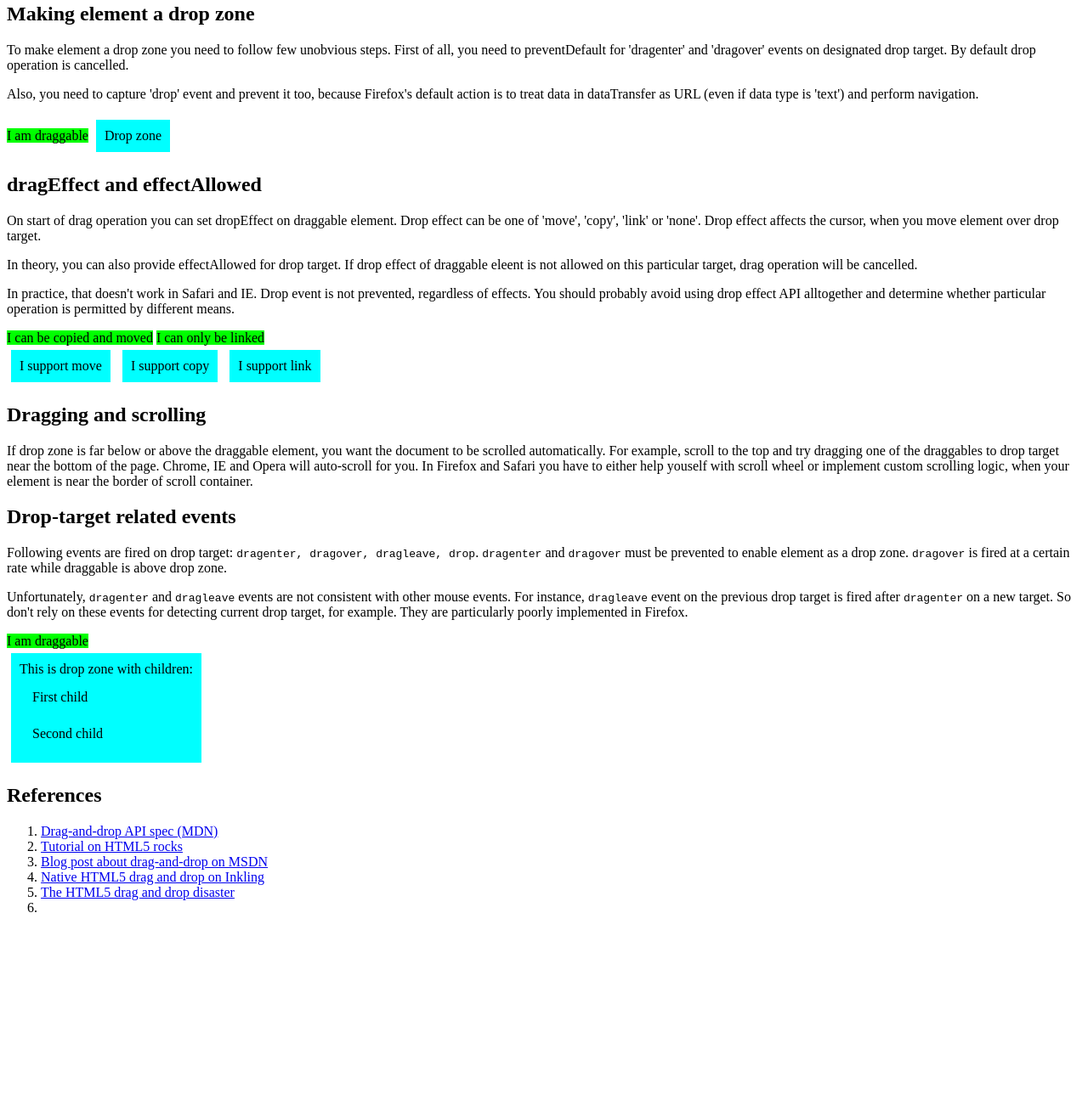
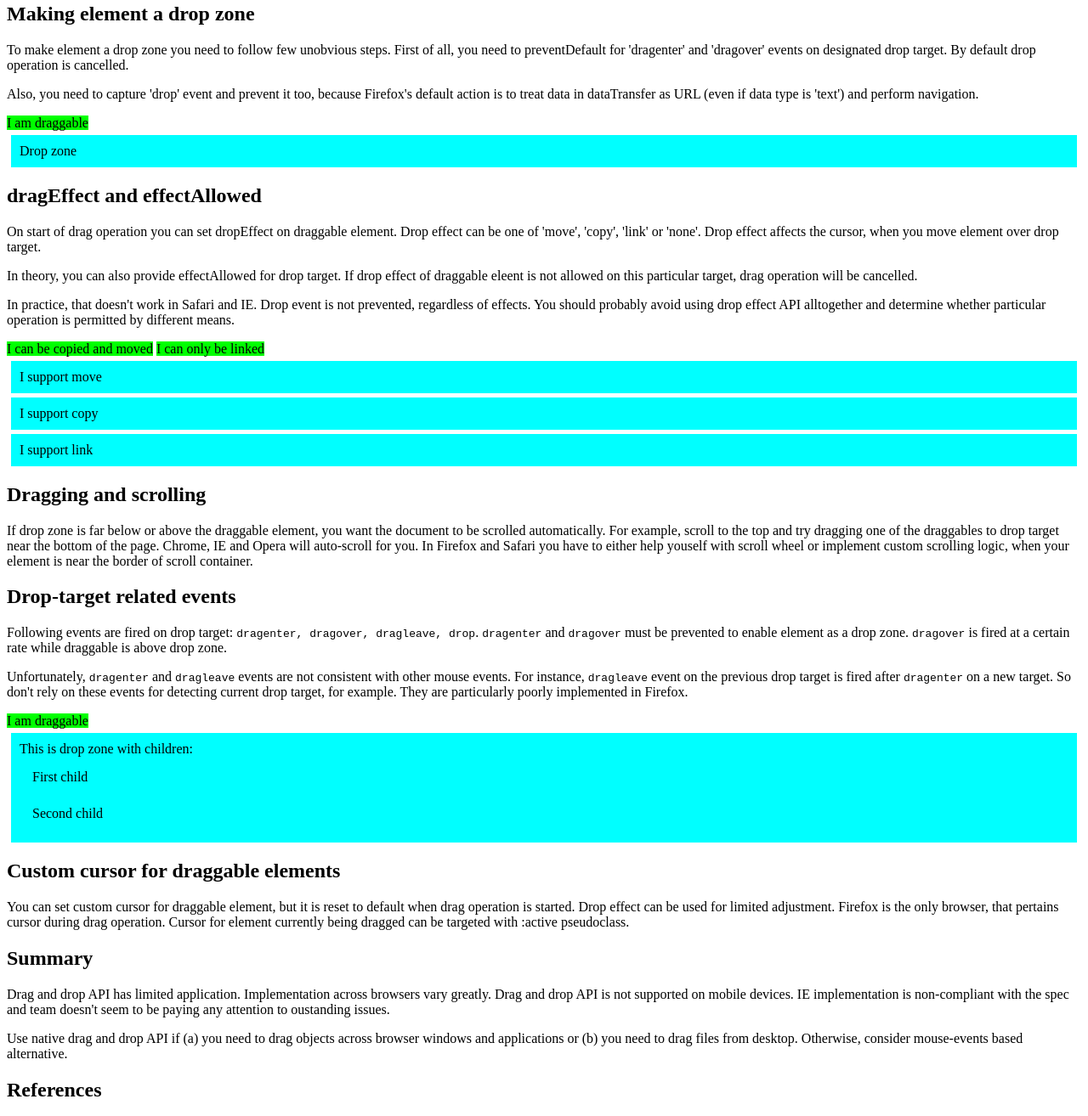
Before and after one commit to mereskin-zz/mereskin.github.io, a plain HTML site: page dnd/index.html in a window 1280 px wide. Shown: the part 1263-2577 px from the top of the page at 85% size. Before the commit the page ends 2357 px from the top, so only its background shows below. Drawn offline with Linux system fonts and the light colour scheme.

Commit message:
Describe custom cursors

```diff
--- a/dnd/drag-and-drop.css
+++ b/dnd/drag-and-drop.css
@@ -4,9 +4,14 @@ article {
 
 [draggable] {
   background: lime;
+  cursor: -webkit-grab;
+  cursor: -moz-grab;
+}
+[draggable]:active {
+  cursor: -webkit-grabbing;
+  cursor: -moz-grabbing;
 }
 [data-drop-effect] {
-  display: inline-block;
   background: aqua;
   padding: 10px;
   margin: 5px;
--- a/dnd/index.html
+++ b/dnd/index.html
@@ -201,17 +201,27 @@ elt.addEventListener('dragstart', function(e){
 
 <div class="example">
 <span draggable="true">I am draggable</span>
-<div>
+
 <div data-drop-effect="all">
 This is drop zone with children:
 <div style="padding: 10px; margin: 5px;">First child</div>
 <div style="padding: 10px; margin: 5px;">Second child</div>
 </div>
 </div>
-</div>
 </section>
 
-</article>
+</section>
+<section id="custom-cursor">
+<h2>Custom cursor for draggable elements</h2>
+<p>You can set custom cursor for draggable element, but it is reset to default when drag operation is started. Drop effect can be used for limited adjustment. Firefox is the only browser, that pertains cursor during drag operation. Cursor for element currently being dragged can be targeted with :active pseudoclass.</p>
+</section>
+
+<section id="summary">
+<h2>Summary</h2>
+<p>Drag and drop API has limited application. Implementation across browsers vary greatly. Drag and drop API is not supported on mobile devices. IE implementation is non-compliant with the spec and team doesn't seem to be paying any attention to oustanding issues.</p>
+
+<p>Use native drag and drop API if (a) you need to drag objects across browser windows and applications or (b) you need to drag files from desktop. Otherwise, consider mouse-events based alternative.</p>
+</section>
 
 <section id="references">
 <h2>References</h2>
```
